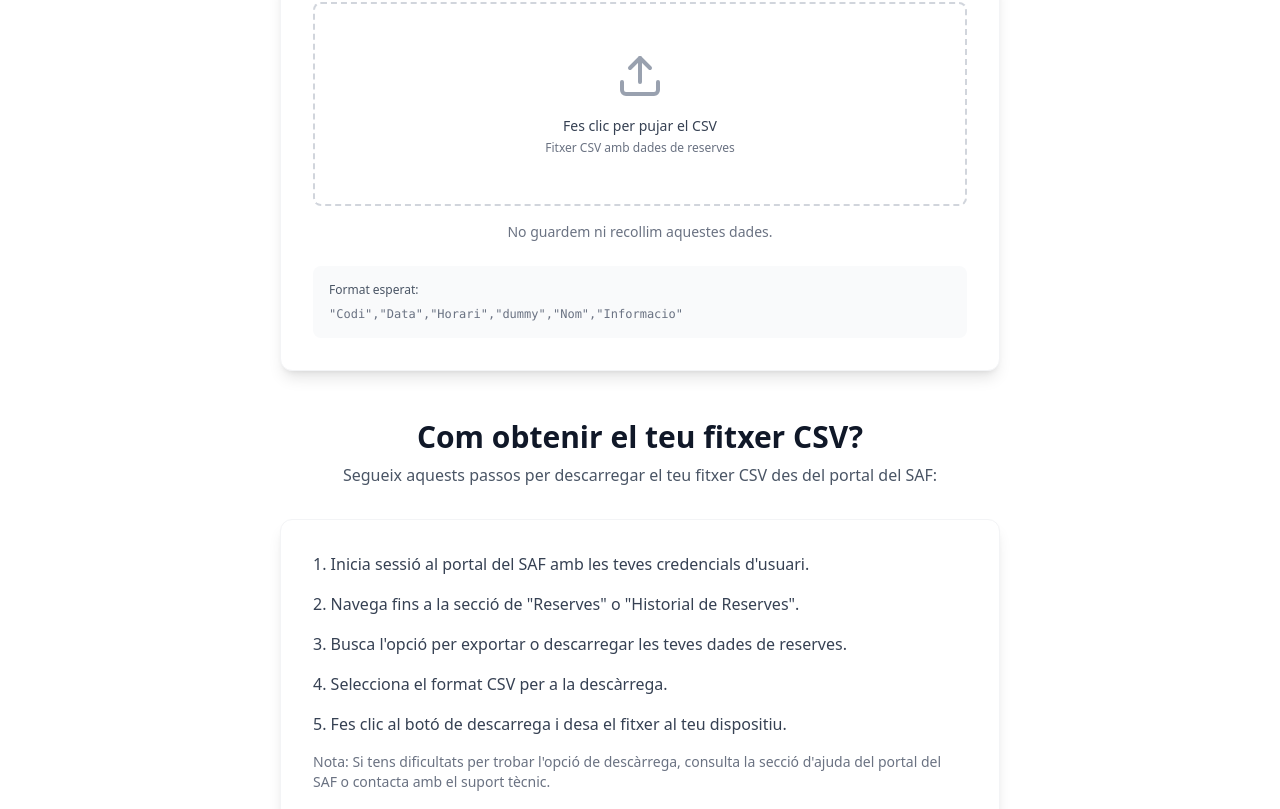
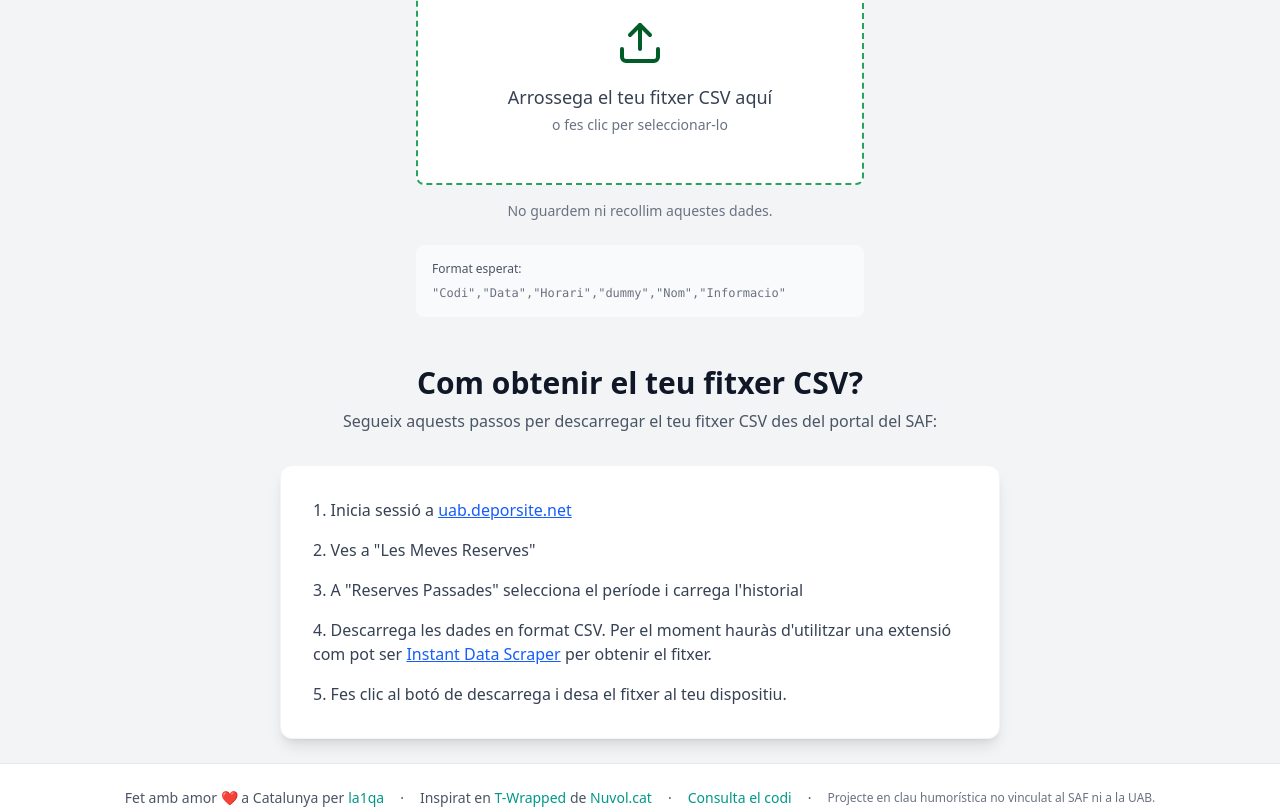
Before and after one commit to la1qa/SAF-Wrapped, a React (Vite) app: page / in a window 1280 px wide. Shown: the part 339-1148 px from the top of the page. Built offline with nearby package versions, Linux system fonts and the light colour scheme.

Commit message:
more fixes xd

```diff
--- a/src/App.tsx
+++ b/src/App.tsx
@@ -20,7 +20,7 @@ function App() {
     return (
     <div className="min-h-screen flex flex-col font-sony">
       <Header />
-      <main className="flex-1">
+      <main className="flex-1 bg-gray-100">
         {reservations ? (
           <Dashboard reservations={reservations} onReset={handleReset} />
         ) : (
--- a/src/components/Dashboard.tsx
+++ b/src/components/Dashboard.tsx
@@ -17,7 +17,7 @@ export default function Dashboard({ reservations, onReset }: DashboardProps) {
         <div className="flex items-center justify-between mb-8">
           <div>
             <h1 className="text-3xl font-bold text-gray-900 mb-2">
-              Descobreix el teus hàbits al SAF.
+              El teu SAF Wrapped
             </h1>
             <p className="text-gray-600">
               Insights from {stats.totalReservations} reservations
--- a/src/components/FileUpload.tsx
+++ b/src/components/FileUpload.tsx
@@ -7,10 +7,7 @@ interface FileUploadProps {
 }
 
 export default function FileUpload({ onDataLoaded }: FileUploadProps) {
-  const handleFileUpload = (event: React.ChangeEvent<HTMLInputElement>) => {
-    const file = event.target.files?.[0];
-    if (!file) return;
-
+  const processFile = (file: File) => {
     const reader = new FileReader();
     reader.onload = (e) => {
       try {
@@ -25,6 +22,29 @@ export default function FileUpload({ onDataLoaded }: FileUploadProps) {
     reader.readAsText(file);
   };
 
+  const handleFileUpload = (event: React.ChangeEvent<HTMLInputElement>) => {
+    const file = event.target.files?.[0];
+    if (!file) return;
+    processFile(file);
+  };
+
+  const handleDrop = (e: React.DragEvent<HTMLDivElement>) => {
+    e.preventDefault();
+    e.currentTarget.classList.remove('border-blue-500', 'bg-blue-50');
+    const file = e.dataTransfer.files?.[0];
+    if (!file) return;
+    processFile(file);
+  };
+
+  const handleDragOver = (e: React.DragEvent<HTMLDivElement>) => {
+    e.preventDefault();
+    e.currentTarget.classList.add('border-blue-500', 'bg-blue-50');
+  };
+
+  const handleDragLeave = (e: React.DragEvent<HTMLDivElement>) => {
+    e.currentTarget.classList.remove('border-blue-500', 'bg-blue-50');
+  };
+
   return (
     <div className="flex items-center justify-center p-6">
       <div className="max-w-full w-full">
@@ -37,18 +57,23 @@ export default function FileUpload({ onDataLoaded }: FileUploadProps) {
           </p>
         </div>
 
-        <div className="bg-white rounded-xl shadow-lg p-8 border border-gray-100">
+        <div className="mx-auto max-w-md w-full">
           <label
             htmlFor="csv-upload"
             className="block cursor-pointer"
           >
-            <div className="border-2 border-dashed border-gray-300 rounded-lg p-12 text-center hover:border-blue-500 hover:bg-blue-50 transition-all">
-              <Upload className="w-12 h-12 text-gray-400 mx-auto mb-4" />
-              <p className="text-sm font-medium text-gray-700 mb-1">
-                Fes clic per pujar el CSV
+            <div
+              className="bg-white border-2 border-dashed border-[#28a35e] rounded-lg p-12 text-center hover:border-[#005d28] hover:bg-[#e9fae9] transition-all"
+              onDrop={handleDrop}
+              onDragOver={handleDragOver}
+              onDragLeave={handleDragLeave}
+            >
+              <Upload className="w-12 h-12 text-[#005d28] mx-auto mb-4" />
+              <p className="text-lg font-medium text-gray-700 mb-1">
+                Arrossega el teu fitxer CSV aquí
               </p>
-              <p className="text-xs text-gray-500">
-                Fitxer CSV amb dades de reserves
+              <p className="text-sm text-gray-500">
+                o fes clic per seleccionar-lo
               </p>
             </div>
             <input
--- a/src/components/Footer.tsx
+++ b/src/components/Footer.tsx
@@ -1,10 +1,10 @@
 export default function Footer() {
   return (
-    <footer className="w-full py-6 px-4 mt-12 bg-white border-t border-gray-200">
+    <footer className="w-full py-6 px-4 bg-white border-t border-gray-200">
       <div className="container mx-auto">
         <div className="flex flex-col md:flex-row items-center justify-center gap-4 text-sm text-gray-600">
           <div className="flex items-center">
-            Fet amb amor ❤️ des de Catalunya per{' '}
+            Fet amb amor ❤️ a Catalunya per{' '}
             <a
               href="https://la1qa.github.io/"
               target="_blank"
--- a/src/components/HowTo.tsx
+++ b/src/components/HowTo.tsx
@@ -12,15 +12,12 @@ export default function HowTo() {
         </div>
         <div className="bg-white rounded-xl shadow-lg p-8 border border-gray-100">
             <ol className="list-decimal list-inside space-y-4 text-gray-700">
-                <li>Inicia sessió al portal del SAF amb les teves credencials d'usuari.</li>
-                <li>Navega fins a la secció de "Reserves" o "Historial de Reserves".</li>
-                <li>Busca l'opció per exportar o descarregar les teves dades de reserves.</li>
-                <li>Selecciona el format CSV per a la descàrrega.</li>
+                <li>Inicia sessió a <a href="https://uab.deporsite.net/login" target="_blank" rel="noopener noreferrer" className="text-blue-600 hover:text-blue-800 underline">uab.deporsite.net</a></li>
+                <li>Ves a "Les Meves Reserves"</li>
+                <li>A "Reserves Passades" selecciona el període i carrega l'historial</li>
+                <li>Descarrega les dades en format CSV. Per el moment hauràs d'utilitzar una extensió com pot ser <a href="https://chromewebstore.google.com/detail/instant-data-scraper/ofaokhiedipichpaobibbnahnkdoiiah?hl=en" target="_blank" rel="noopener noreferrer" className="text-blue-600 hover:text-blue-800 underline">Instant Data Scraper</a> per obtenir el fitxer.</li>
                 <li>Fes clic al botó de descarrega i desa el fitxer al teu dispositiu.</li>
             </ol>
-            <p className="mt-4 text-sm text-gray-500">
-                Nota: Si tens dificultats per trobar l'opció de descàrrega, consulta la secció d'ajuda del portal del SAF o contacta amb el suport tècnic.
-            </p>
         </div>
       </div>
     </div>
```
Also changed, not shown: 1 other file (tests, documents, lock files or other folders).
